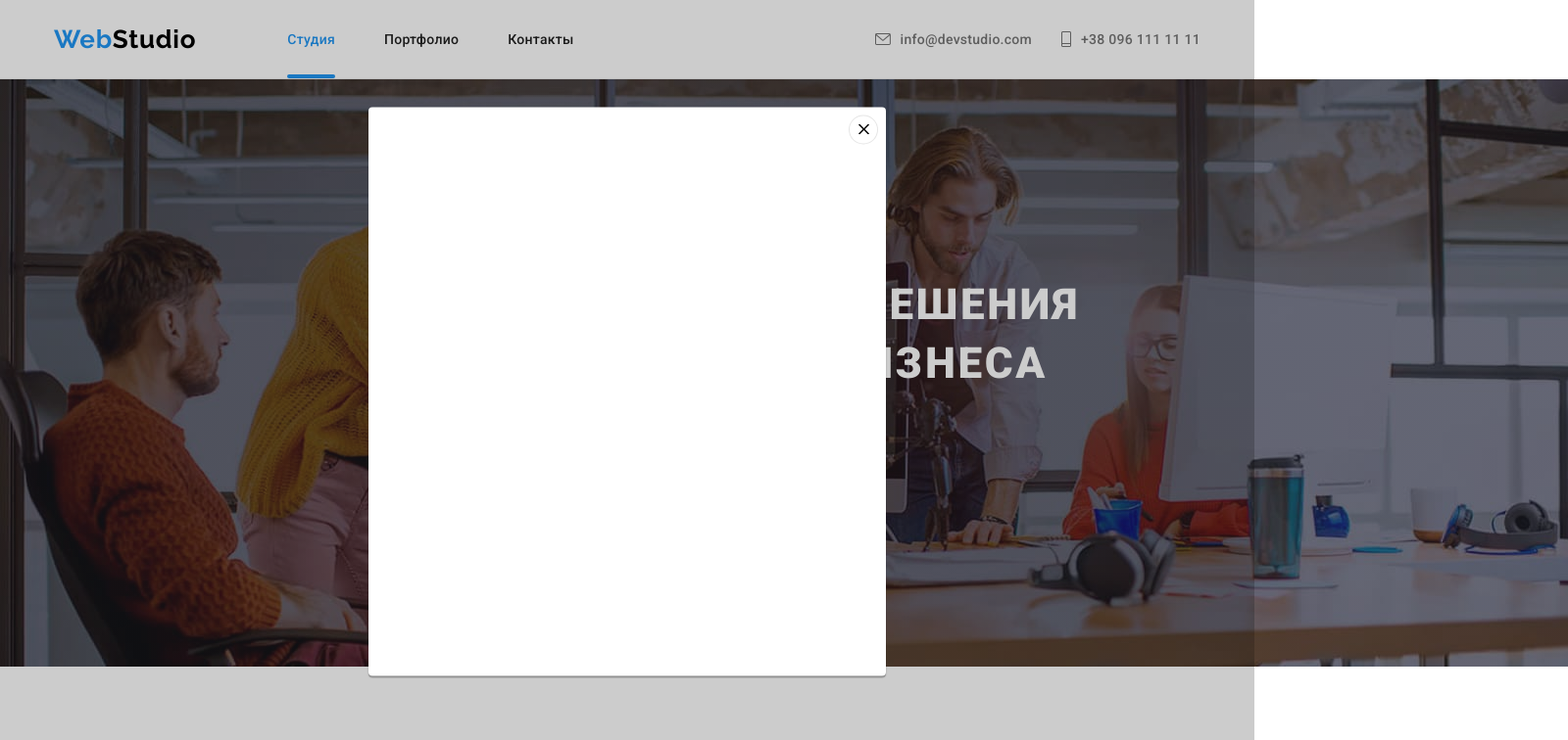
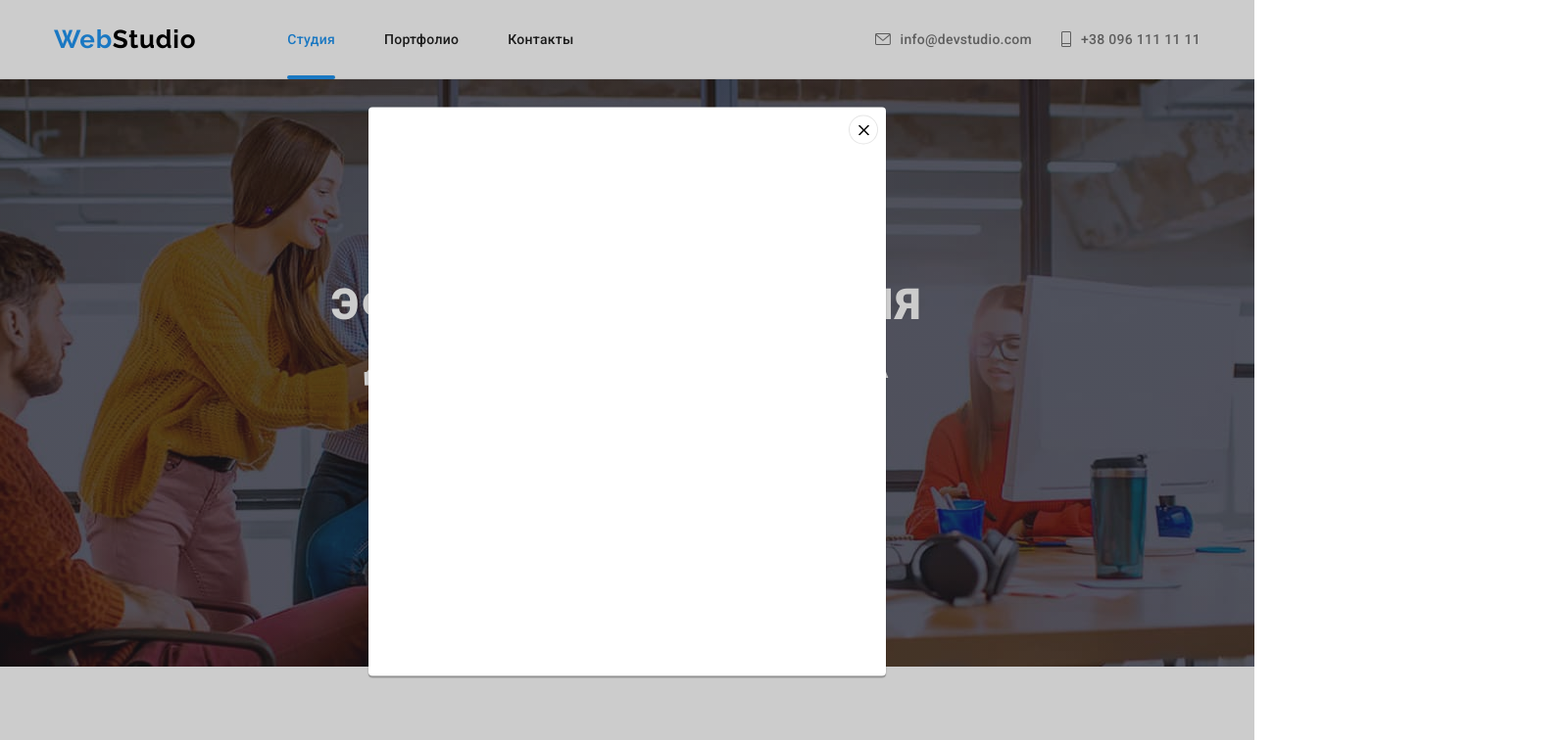
Before and after one commit to dmtarasenko/goit-markup-hw-05, a plain HTML site: page index.html in a window 1280 px wide. Both pictures are taken after a click on the button "Заказать услугу". Shown: the top 756 px of the page at 98% size, 1600 px wide, since content can reach past the window. Drawn offline with nearby package versions, Linux system fonts and the light colour scheme.

Commit message:
Update styles.css

```diff
--- a/css/styles.css
+++ b/css/styles.css
@@ -140,7 +140,7 @@ header .second-part-logo {
   border-radius: 3px;
 
   position: absolute;
-  bottom: 0;
+  bottom: -1px;
 
   background-color: var(--active-color);
 }
@@ -191,7 +191,7 @@ header .second-part-logo {
 .hero {
   padding-top: 200px;
   padding-bottom: 200px;
-  min-width: 1600px;
+  max-width: 1600px;
   margin-left: auto;
   margin-right: auto;
   background-color: #2f303a;
@@ -518,31 +518,47 @@ footer .phone-link {
 /* MODAL WINDOW */
 /* BACKDROP */
 .backdrop {
+  position: fixed;
+  top: 0;
+  left: 0;
+  transition: opacity 250ms var(--main-timing-function), visibility 250ms var(--main-timing-function);
+
   width: 100vw;
   height: 100vh;
+
   background-color: rgba(0, 0, 0, 0.2);
-  position: fixed;
-  top: 0;
-  transform: scale(1);
-  transition: opacity 250ms var(--main-timing-function), transform 250ms var(--main-timing-function);
+}
+.backdrop.is-hidden {
+  opacity: 0;
+  visibility: hidden;
+  pointer-events: none;
 }
 
 /* MODAL */
 .modal {
   position: absolute;
+  top: 50%;
+  left: 50%;
+  transform: translate(-50%, -50%) scale(1);
+  transition: transform 250ms var(--main-timing-function);
+
   width: 528px;
   height: 581px;
+
   background-color: #ffffff;
   box-shadow: 0px 1px 3px rgba(0, 0, 0, 0.12), 0px 1px 1px rgba(0, 0, 0, 0.14), 0px 2px 1px rgba(0, 0, 0, 0.2);
   border-radius: 4px;
-  top: 50%;
-  left: 50%;
-  transform: translate(-50%, -50%);
+}
+.backdrop.is-hidden .modal {
+  transform: translate(-50%, -50%) scale(1.2);
 }
 .modal-close-btn {
   position: absolute;
   right: 8px;
   top: 8px;
+  display: flex;
+  align-items: center;
+  justify-content: center;
   width: 30px;
   height: 30px;
   border-radius: 50%;
@@ -550,17 +566,11 @@ footer .phone-link {
   border: 1px solid rgba(0, 0, 0, 0.1);
   cursor: pointer;
   padding: 0;
-  transition: background-color 250ms var(--main-timing-function);
+  transition: fill 250ms var(--main-timing-function);
 }
 .modal-close-btn:hover,
 .modal-close-btn:focus {
-  background-color: var(--active-color);
-}
-.is-hidden {
-  opacity: 0;
-  pointer-events: none;
-  visibility: hidden;
-  transform: scale(1.2);
+  fill: var(--active-color);
 }
 
 /* PORTFOLIO */
@@ -640,9 +650,9 @@ footer .phone-link {
   background-color: rgba(33, 150, 243, 0.9);
   transform: translateY(100%);
   transition: transform 250ms var(--main-timing-function);
-  overflow: auto;
 }
-.projects-link:hover .project-wrap-text {
+.projects-link:hover .project-wrap-text,
+.projects-link:focus .project-wrap-text {
   transform: translateY(0);
 }
 .project-description {
```
